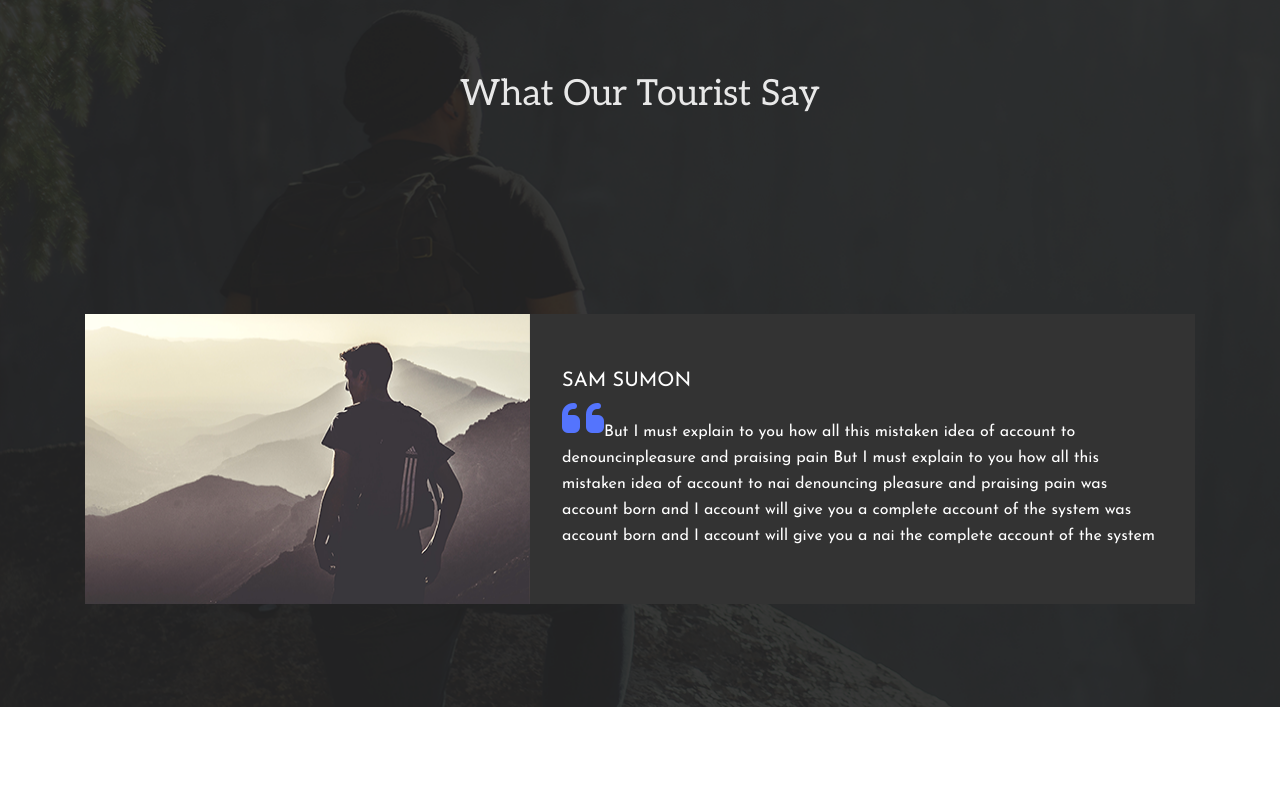
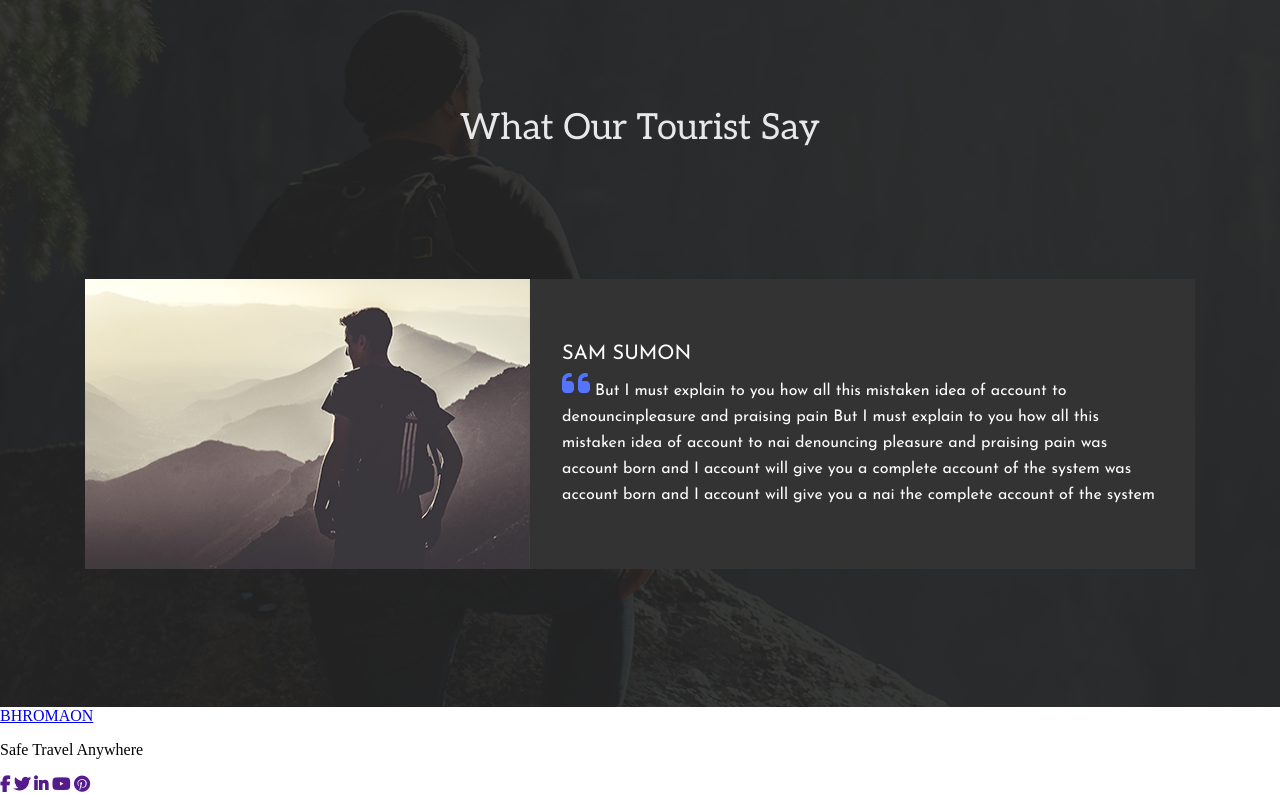
Before and after one commit to pranisa-sitt/BHROMAON, a plain HTML site: page index.html in a window 1280 px wide. Shown: the part 3871-4665 px from the top of the page. Before the commit the page ends 4578 px from the top, so only its background shows below. Drawn offline with Linux system fonts and the light colour scheme.

Commit message:
Footer added

```diff
--- a/index.html
+++ b/index.html
@@ -103,7 +103,8 @@
         <img src="images/Testimonial-img.png" alt="">
         <div class="testimonial-card-info">
           <h5>SAM SUMON</h5>
-          <p><i class="fa-solid fa-quote-left fa-3x"></i>But I must explain to you how all this mistaken idea of account
+          <p><i class="fa-solid fa-quote-left fa-2x"></i> But I must explain to you how all this mistaken idea of
+            account
             to denouncinpleasure and praising pain But I must explain to you how all this mistaken idea of account to
             nai denouncing pleasure and praising pain was account born and I account will give you a complete account of
             the system was account born and I account will give you a nai the complete account of the system</p>
@@ -113,7 +114,17 @@
   </main>
 
   <!--Footer-->
-  <footer></footer>
+  <footer>
+    <a class="logo" href="#">BHROMAON</a>
+    <p>Safe Travel Anywhere</p>
+    <div>
+      <a href=""><i class="fa-solid fa-brands fa-facebook-f"></i></a>
+      <a href=""><i class="fa-solid fa-brands fa-twitter"></i></a>
+      <a href=""><i id="linkin" class="fa-solid fa-brands fa-linkedin-in"></i></a>
+      <a href=""><i class="fa-solid fa-brands fa-youtube"></i></a>
+      <a href=""><i class="fa-solid fa-brands fa-pinterest"></i></a>
+    </div>
+  </footer>
 
 </body>
 
--- a/style/_section-testimonial.scss
+++ b/style/_section-testimonial.scss
@@ -7,7 +7,7 @@
   background-size: cover;
   display: flex;
   flex-direction: column;
-  justify-content: space-around;
+  justify-content: space-evenly;
   align-items: center;
 }
 
```
Also changed, not shown: style/index.css.
